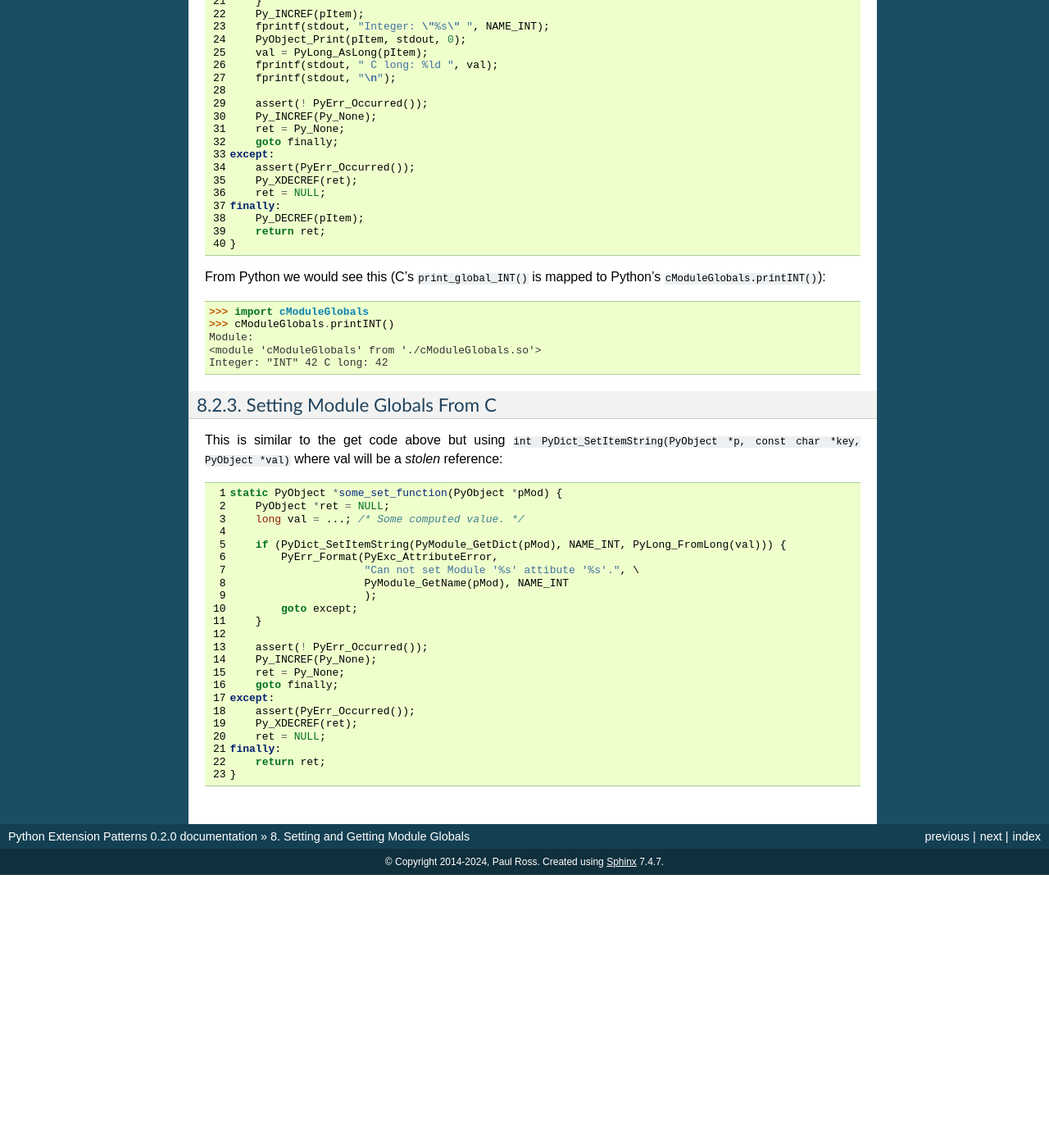
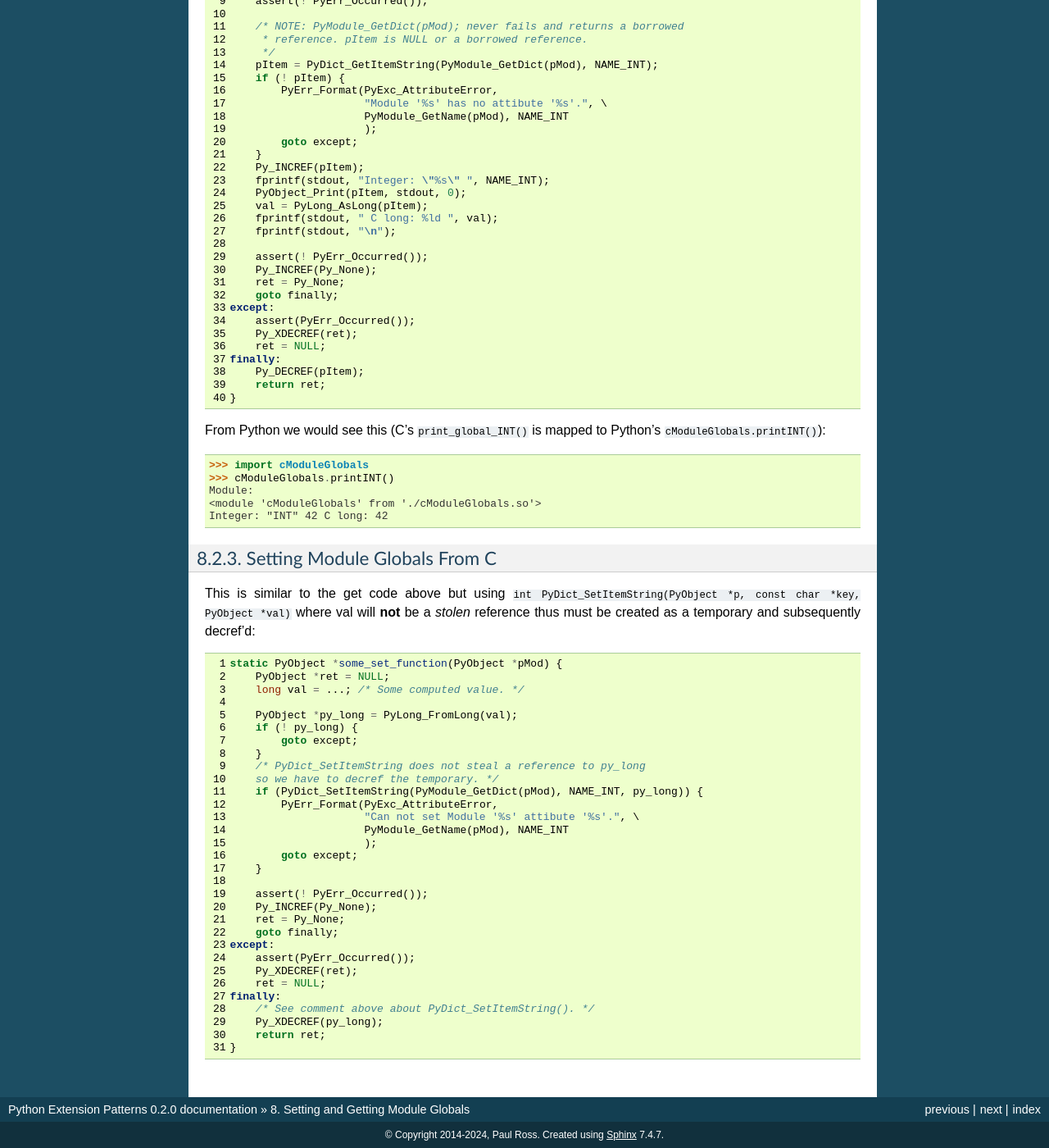
Before and after one commit to paulross/PythonExtensionPatterns, a Sphinx documentation site: the page built from doc/sphinx/source/module_globals.rst, in a window 1280 px wide and 1400 px high, scrolled down 2811 px. Shown: the whole window at 82% size. Built offline with Sphinx 7.4.7, drawn with Linux system fonts in a browser that asks for light colours; before the commit the page ends 3878 px from its top, so only the background shows below that; some of the changed text lies outside the part shown.

Commit message:
Fix leaks with PyDict_SetItem throughout the project.

```diff
--- a/doc/sphinx/source/cpp_and_cpython.rst
+++ b/doc/sphinx/source/cpp_and_cpython.rst
@@ -456,6 +456,7 @@
             if (! val || PyErr_Occurred()) {
                 goto except;
             }
+            /* TODO: Fix PyDict_SetItem leak. */
             if (PyDict_SetItem(r, key, val)) {
                 goto except;
             }
--- a/doc/sphinx/source/module_globals.rst
+++ b/doc/sphinx/source/module_globals.rst
@@ -108,16 +108,26 @@
         PyObject *pMap = NULL;
 
         pMap = PyDict_New();
-        if (! pMap) {
+        if (!pMap) {
             goto except;
         }
         /* Load map. */
-        if (PyDict_SetItem(pMap, PyBytes_FromString("66"), PyLong_FromLong(66))) {
+        PyObject *key = NULL;
+        PyObject *val = NULL;
+        key = PyBytes_FromString("66");
+        val = PyLong_FromLong(66);
+        if (PyDict_SetItem(pMap, key, val)) {
             goto except;
         }
+        Py_XDECREF(key);
+        Py_XDECREF(val);
+        key = PyBytes_FromString("123");
+        val = PyLong_FromLong(123);
         if (PyDict_SetItem(pMap, PyBytes_FromString("123"), PyLong_FromLong(123))) {
             goto except;
         }
+        Py_XDECREF(key);
+        Py_XDECREF(val);
         /* Add map to module. */
         if (PyModule_AddObject(module, NAME_MAP, pMap)) {
             goto except;
@@ -126,6 +136,8 @@
         goto finally;
     except:
         Py_XDECREF(pMap);
+        Py_XDECREF(key);
+        Py_XDECREF(val);
         ret = 1;
     finally:
         return ret;
@@ -219,7 +231,8 @@
 ^^^^^^^^^^^^^^^^^^^^^^^^^^^^^^^^^^
 
 This is similar to the get code above but using ``int PyDict_SetItemString(PyObject *p, const char *key, PyObject *val)``
-where val will be a *stolen* reference:
+where val will **not** be a *stolen* reference thus must be created as a temporary
+and subsequently decref'd:
 
 .. code-block:: c
 
@@ -227,7 +240,13 @@
         PyObject *ret = NULL;
         long val = ...; /* Some computed value. */
 
-        if (PyDict_SetItemString(PyModule_GetDict(pMod), NAME_INT, PyLong_FromLong(val))) {
+        PyObject *py_long = PyLong_FromLong(val);
+        if (! py_long) {
+            goto except;
+        }
+        /* PyDict_SetItemString does not steal a reference to py_long
+        so we have to decref the temporary. */
+        if (PyDict_SetItemString(PyModule_GetDict(pMod), NAME_INT, py_long)) {
             PyErr_Format(PyExc_AttributeError,
                          "Can not set Module '%s' attibute '%s'.", \
                          PyModule_GetName(pMod), NAME_INT
@@ -244,5 +263,7 @@
         Py_XDECREF(ret);
         ret = NULL;
     finally:
+        /* See comment above about PyDict_SetItemString(). */
+        Py_XDECREF(py_long);
         return ret;
     }
```
Also changed, not shown: doc/sphinx/source/refcount.rst (+9 -4 lines), 2 other files.
